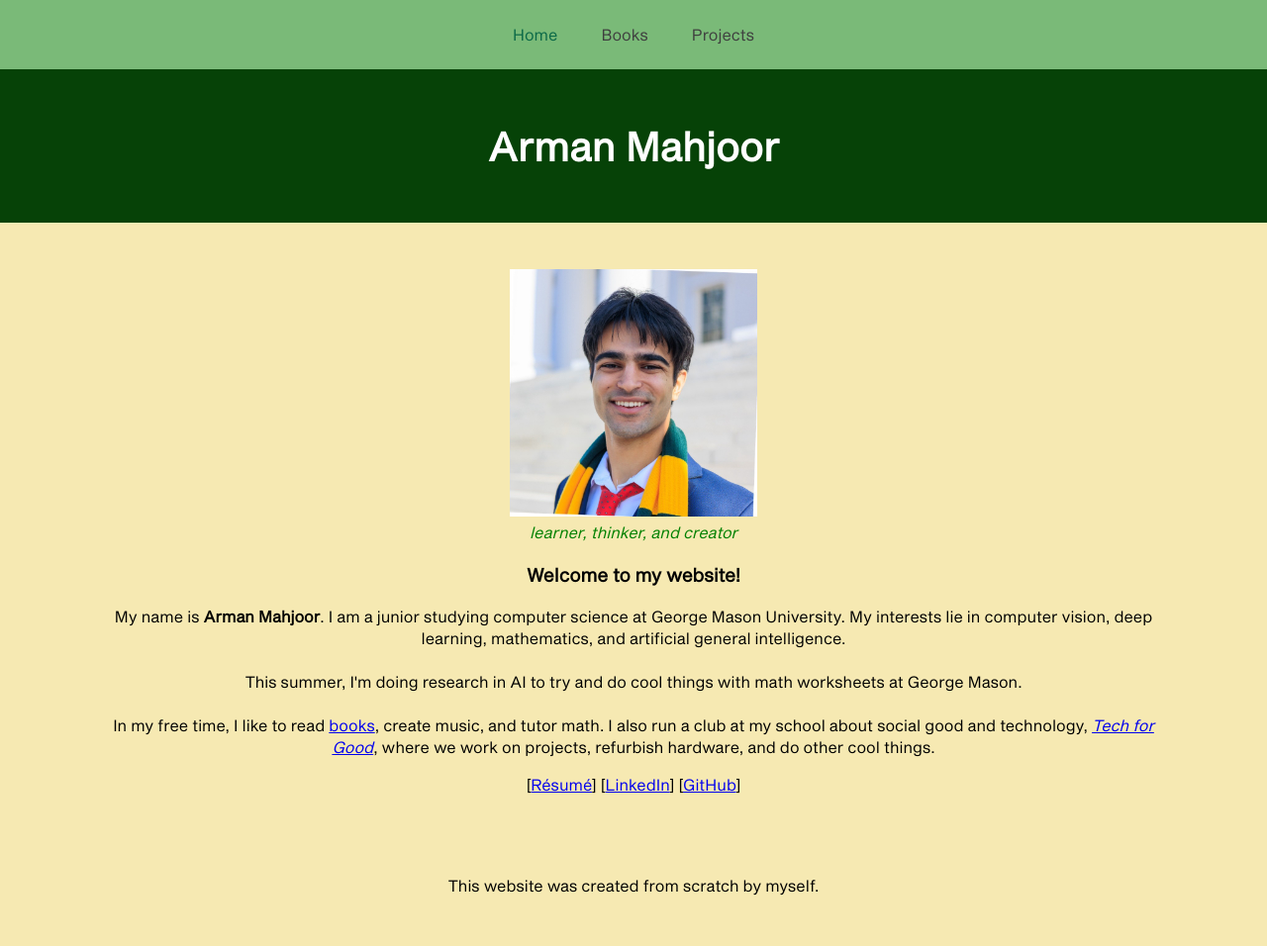
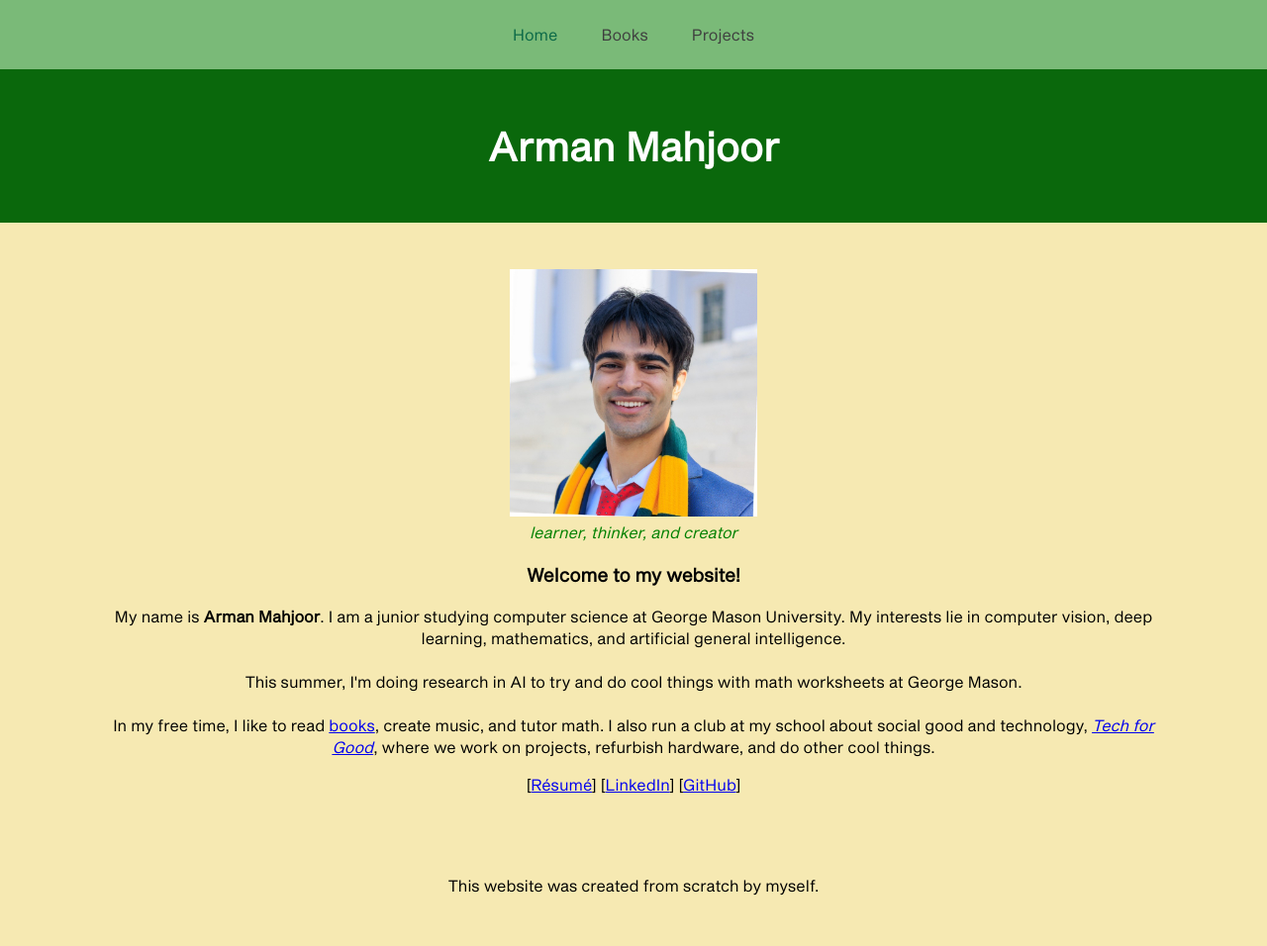
Before and after one commit to amahjoor/site, a plain HTML site: page index.html in a window 1280 px wide. Shown: the whole page at 99% size. Drawn offline with Linux system fonts and the light colour scheme; a web font is replaced by a local one.

Commit message:
changed header color (accidentally changed in last commit)

```diff
--- a/style.css
+++ b/style.css
@@ -54,7 +54,7 @@ nav a:hover {
     padding: 50px;
     text-align: center;
     color: white;
-    background: #064207;
+    background: #0a680c;
     font-size: 40px;
 }
 
```
